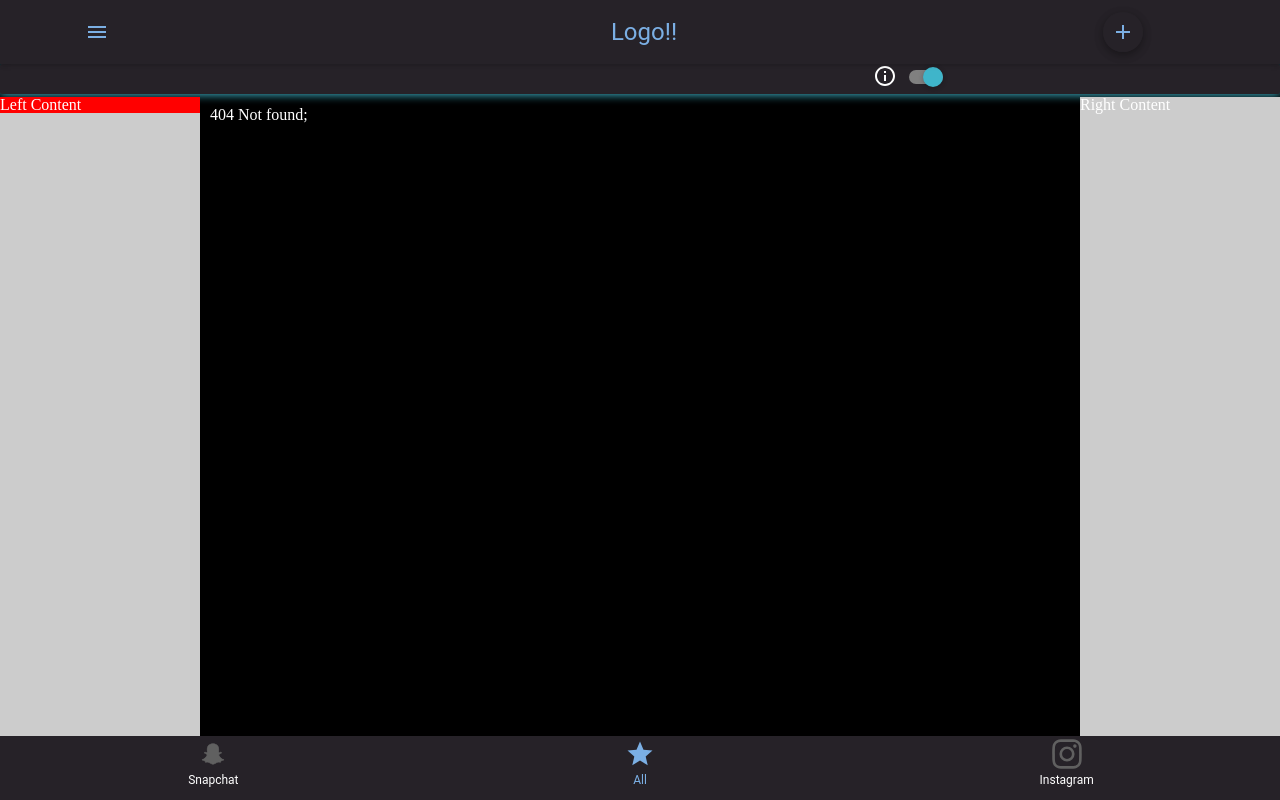
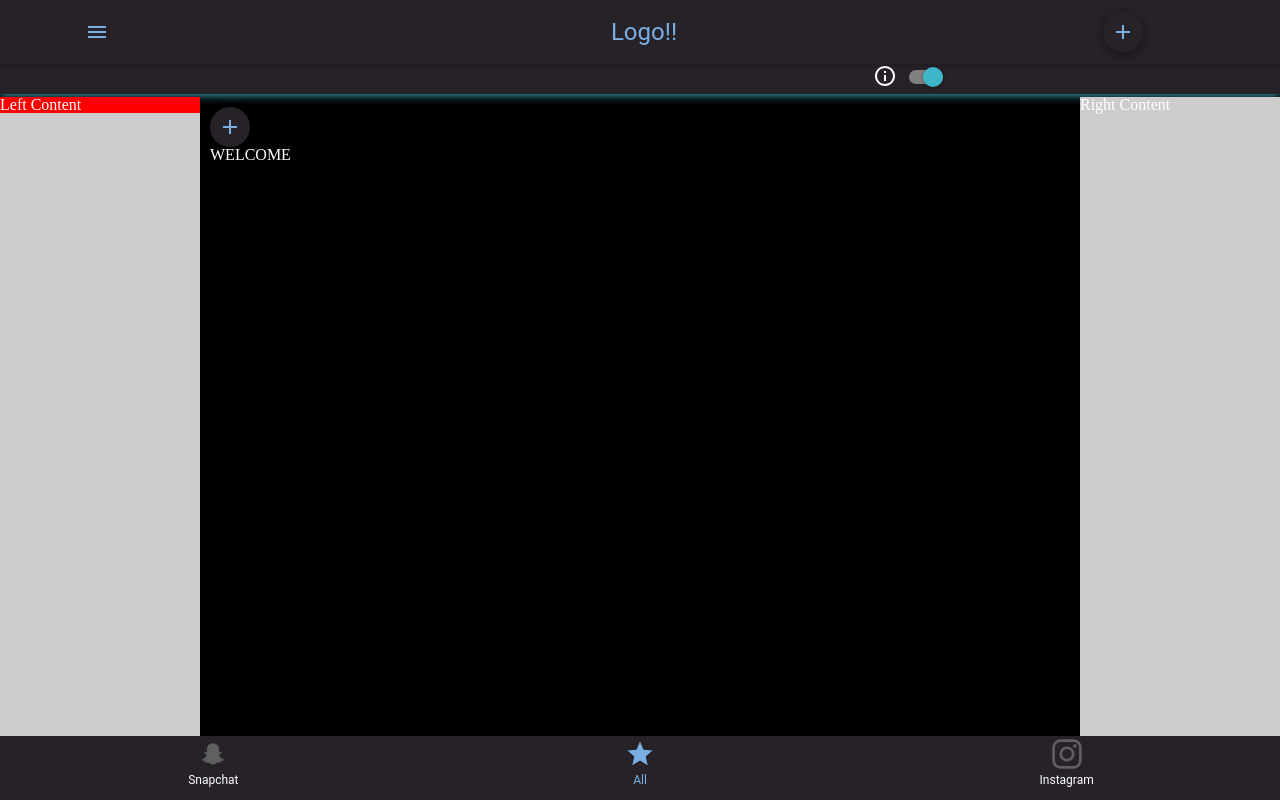
Before and after one commit to benhaynesse/SocialAddsFinal, a React app: page /tin in a window 1280 px wide. Before the commit this address had no page. Built offline with nearby package versions, Linux system fonts and the light colour scheme; what react-tap-event-plugin would draw is missing.

Commit message:
Added Profiles when user clicks on avatar image

```diff
--- a/src/App/App.jsx
+++ b/src/App/App.jsx
@@ -4,13 +4,9 @@ import React, { Component } from 'react';
 
 import { Route, Switch, BrowserRouter } from 'react-router-dom';
 
-//Import Out Different Pages
-import AllProfiles from './Pages/AllProfiles.jsx';
-import SnapchatProfiles from './Pages/SnapchatProfiles.jsx';
-import InstagramProfiles from './Pages/InstagramProfiles.jsx';
-import NotFoundPage from './Pages/404NotFouns.jsx';
 
-import HOCPage from './Pages/HOCPage.jsx';
+
+
 
 import HOCNavbar from './Components/Navbar/HOCNavbar.jsx';
 
@@ -25,33 +21,7 @@ import ActionBar from './Components/Actionbar/Actionbar.jsx';
 
 import { INSTAGRAM_TAB_ID, SNAPCHAT_TAB_ID, ALL_TAB_ID } from './constants/index';
 
-
-const HOCRoute = ({ component, ...rest }) => {
-
-    return (
-        <Route {...rest} render={routeProps => {
-            let props = {toggled:rest.toggled}
-            return <HOCPage {...rest}>{ React.createElement(component,props)}</HOCPage>
-        }} />
-    );
-}
-
-const MainBody = (props) => (
-
-    <Switch>
-        <HOCRoute toggled={props.toggledState} id={ALL_TAB_ID} path="/" exact component={AllProfiles} />
-        <HOCRoute toggled={props.toggledState} id={ALL_TAB_ID} path="/all" exact component={AllProfiles} />
-        <HOCRoute toggled={props.toggledState} id={SNAPCHAT_TAB_ID} path="/snapchat" component={SnapchatProfiles} />
-        <HOCRoute id={INSTAGRAM_TAB_ID} path="/instagram" component={InstagramProfiles} />
-        <Route path="*" component={NotFoundPage} />
-    </Switch>
-
-
-)
-
-
-
-
+import MainBody from './MainBody.jsx';
 
 
 require('./styles/mainstyles.scss');
--- a/src/App/Components/Profiles/SnapchatProfile.jsx
+++ b/src/App/Components/Profiles/SnapchatProfile.jsx
@@ -4,6 +4,10 @@ import React, { Component } from 'react';
 import Avatar from 'material-ui/Avatar';
 import { Card, CardActions, CardHeader, CardMedia, CardTitle, CardText } from 'material-ui/Card';
 
+import { NavLink } from 'react-router-dom'
+
+
+import ProfilePage from '../../Pages/ProfilePage.jsx';
 
 
 
@@ -19,10 +23,15 @@ class SnapchatProfile extends Component {
             expanded:props.toggled
         }
         this.handleExpand = this.handleExpand.bind(this);
+
     }
 
     handleExpand() {
         this.setState({ expanded: !this.state.expanded })
+    }
+
+    handleImageClick(){
+        console.log("TESXT");
     }
 
     componentWillReceiveProps(nextProps) {
@@ -43,8 +52,8 @@ class SnapchatProfile extends Component {
                     titleStyle={{ flex: 1 }}
                     subtitle={user.headline}
                     subtitleStyle={{ paddingTop: 2, flex: 1 }}
-                    avatar={<Avatar src={user.imageUrl} style={{ border: user.gender === 'M' ? '2px solid aqua' : '2px solid pink' }} />}
-                    actAsExpander={true}
+                    avatar={<NavLink to={`/tin?${user.username}`}><Avatar src={user.imageUrl} style={{ border: user.gender === 'M' ? '2px solid aqua' : '2px solid pink' }} /></NavLink>}
+
                     showExpandableButton={true}
 
                 />
--- a/src/App/Components/Profiles/profiles.scss
+++ b/src/App/Components/Profiles/profiles.scss
@@ -2,8 +2,9 @@
 
 .card{
     background:rgba(204, 204, 204,0.2) !important;
-    margin-bottom:5px;
     padding-bottom: 10px;
+    max-width:400px;
+    margin:0 auto 5px auto;
 }
 
 .card-header{
@@ -20,7 +21,6 @@
         font-size:1.0em;
         padding:5px;
     }
-
 
      .card-info-like{
         position:absolute;
--- /dev/null
+++ b/src/App/MainBody.jsx
@@ -0,0 +1,48 @@
+import React, { Component } from 'react';
+
+import { Route, Switch, BrowserRouter } from 'react-router-dom';
+import HOCPage from './Pages/HOCPage.jsx';
+
+//Import Out Different Pages
+import AllProfiles from './Pages/AllProfiles.jsx';
+import SnapchatProfiles from './Pages/SnapchatProfiles.jsx';
+import InstagramProfiles from './Pages/InstagramProfiles.jsx';
+import NotFoundPage from './Pages/404NotFouns.jsx';
+
+import Profile from './Pages/ProfilePage.jsx';
+
+import { INSTAGRAM_TAB_ID, SNAPCHAT_TAB_ID, ALL_TAB_ID } from './constants/index';
+
+
+const HOCRoute = ({ component, ...rest }) => {
+
+        return (
+            <Route {...rest} render={routeProps => {
+                let props = {toggled:rest.toggled}
+                return <HOCPage {...rest}>{ React.createElement(component,props)}</HOCPage>
+            }} />
+        );
+    }
+
+
+class MainBody extends Component {
+
+    constructor(props) {
+        super(props);
+    }
+    render() {
+        let props = this.props;
+        return (
+            <Switch>
+                <HOCRoute toggled={props.toggledState} id={ALL_TAB_ID} path="/" exact component={AllProfiles} />
+                <HOCRoute toggled={props.toggledState} id={ALL_TAB_ID} path="/all" component={AllProfiles} />
+                <HOCRoute toggled={props.toggledState} id={SNAPCHAT_TAB_ID} path="/snapchat" component={SnapchatProfiles} />
+                <HOCRoute id={INSTAGRAM_TAB_ID} path="/instagram" component={InstagramProfiles} />
+                <Route path="/tin" component={Profile}/>
+                <Route path="*" component={NotFoundPage} />
+            </Switch>
+        );
+    }
+}
+
+export default MainBody;
--- a/src/App/Pages/HOCPage.jsx
+++ b/src/App/Pages/HOCPage.jsx
@@ -7,6 +7,7 @@ class HOCPage extends Component {
 
     constructor(props){
         super(props);
+        console.log(props);
     }
     componentDidMount(){
         this.props.setActiveTab(this.props.id);
--- /dev/null
+++ b/src/App/Pages/ProfilePage.jsx
@@ -0,0 +1,30 @@
+import React, { Component } from 'react';
+import FloatingActionButton from 'material-ui/FloatingActionButton';
+import ContentAdd from 'material-ui/svg-icons/content/add';
+
+class ProfilePage extends Component {
+
+    constructor(props) {
+        super(props);
+        console.log(props)
+        let query = this.props.location.search;
+        this.username = query.substring(1, query.length);
+    }
+
+    handleBack(){
+        this.props.history.goBack();
+    }
+
+    render() {
+        return (
+            <div>
+                <FloatingActionButton mini={true} onClick={()=>this.handleBack()}>
+                    <ContentAdd />
+                </FloatingActionButton>
+                <h4>WELCOME {this.username}</h4>
+            </div>
+        );
+    }
+}
+
+export default ProfilePage;
--- a/src/App/Pages/SnapchatProfiles.jsx
+++ b/src/App/Pages/SnapchatProfiles.jsx
@@ -239,6 +239,8 @@ class SnapchatProfiles extends Component {
               }
             ]
       }
+
+
     }
 
     render() {
```
Lines whose indentation alone changed are shown as unchanged.
